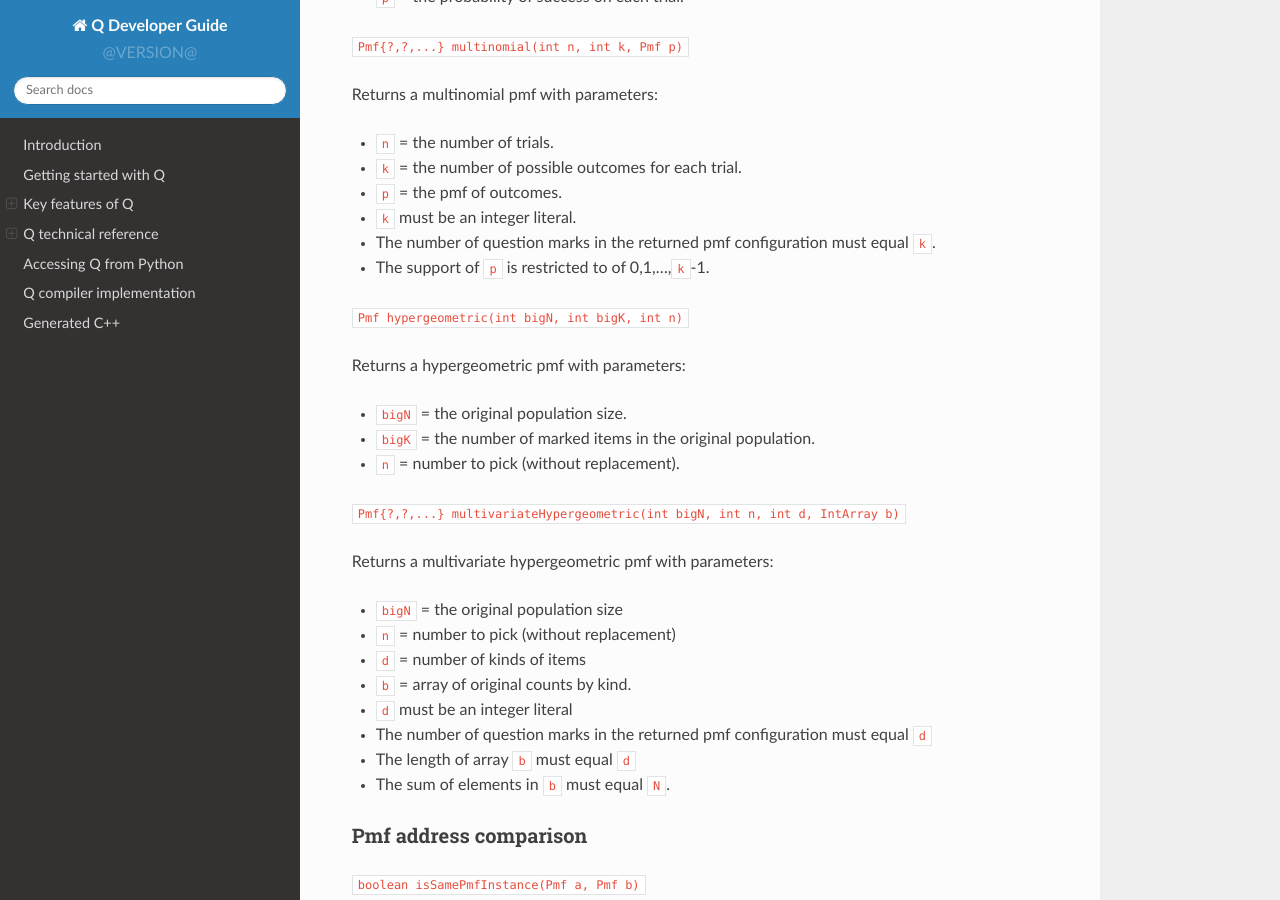
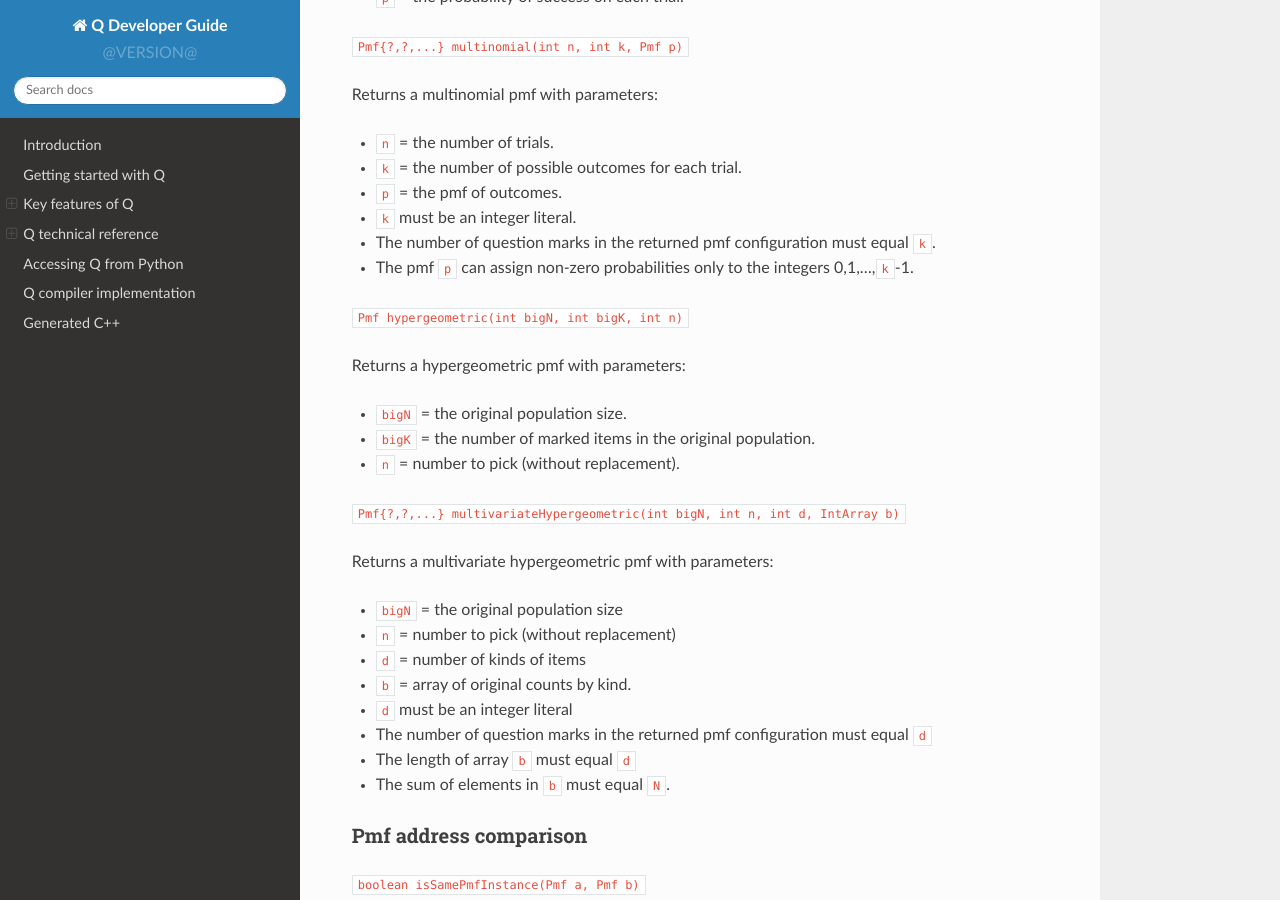
Before and after one commit to qplex/q-development-kit, a Sphinx documentation site: the page built from docs/guide.rst, in a window 1280 px wide and 900 px high, scrolled down 15141 px. Built offline with Sphinx 7.4.7 and the Read the Docs theme 2.0.0, drawn with Linux system fonts in a browser that asks for light colours.

Commit message:
generalize multinomial built-in function
The pmf parameter no longer needs to assign positive probabilities to all integers 0, ..., k-1

Co-Authored-By: Steve Hackman <161142409+steve-hackman@users.noreply.github.com>

```diff
--- a/docs/guide.rst
+++ b/docs/guide.rst
@@ -799,7 +799,7 @@ Returns a multinomial pmf with parameters:
 -  ``k`` must be an integer literal.
 -  The number of question marks in the returned pmf configuration must
    equal ``k``.
--  The support of ``p`` is restricted to of 0,1,…,\ ``k``-1.
+-  The pmf ``p`` can assign non-zero probabilities only to the integers 0,1,…,\ ``k``-1.
 
 ``Pmf hypergeometric(int bigN, int bigK, int n)``
 
```
Also changed, not shown: 1 other file.
